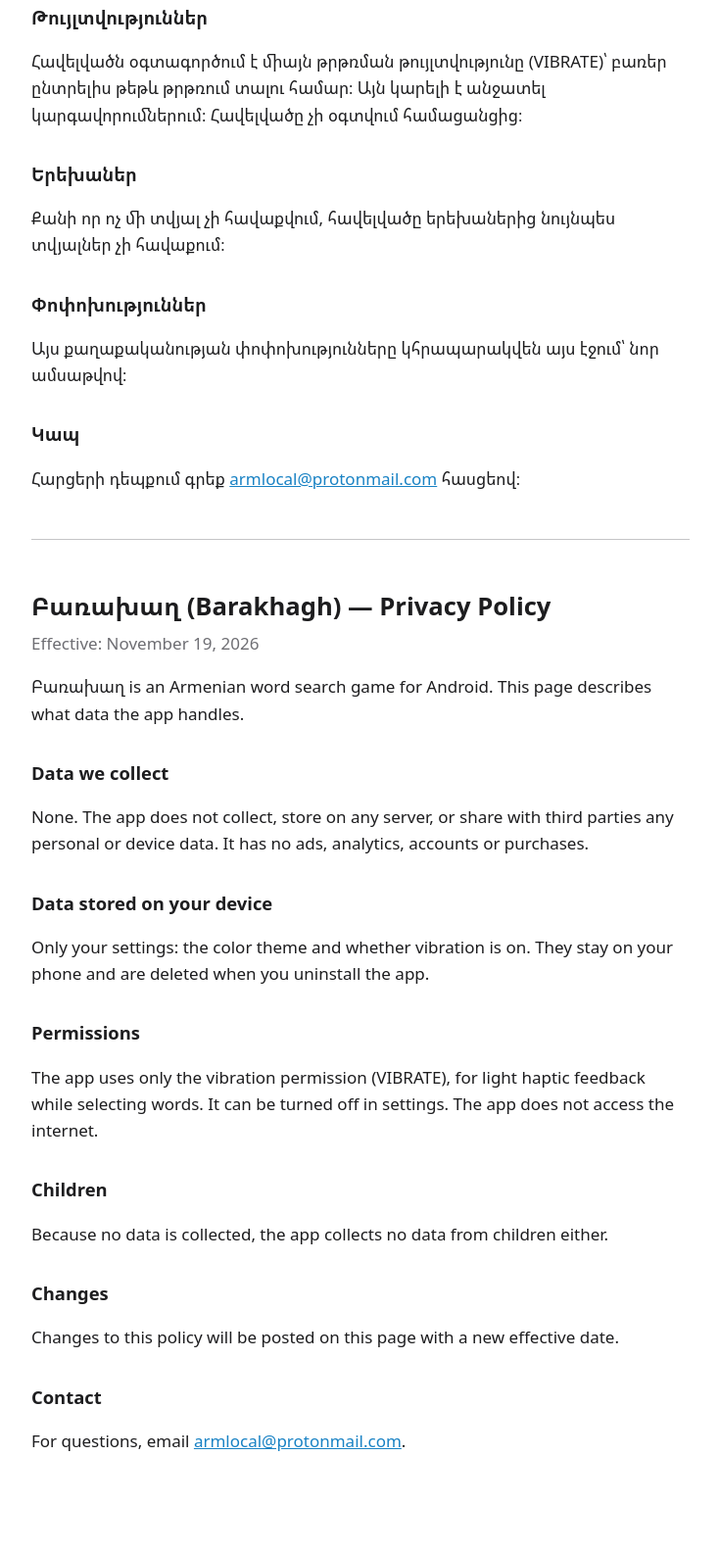
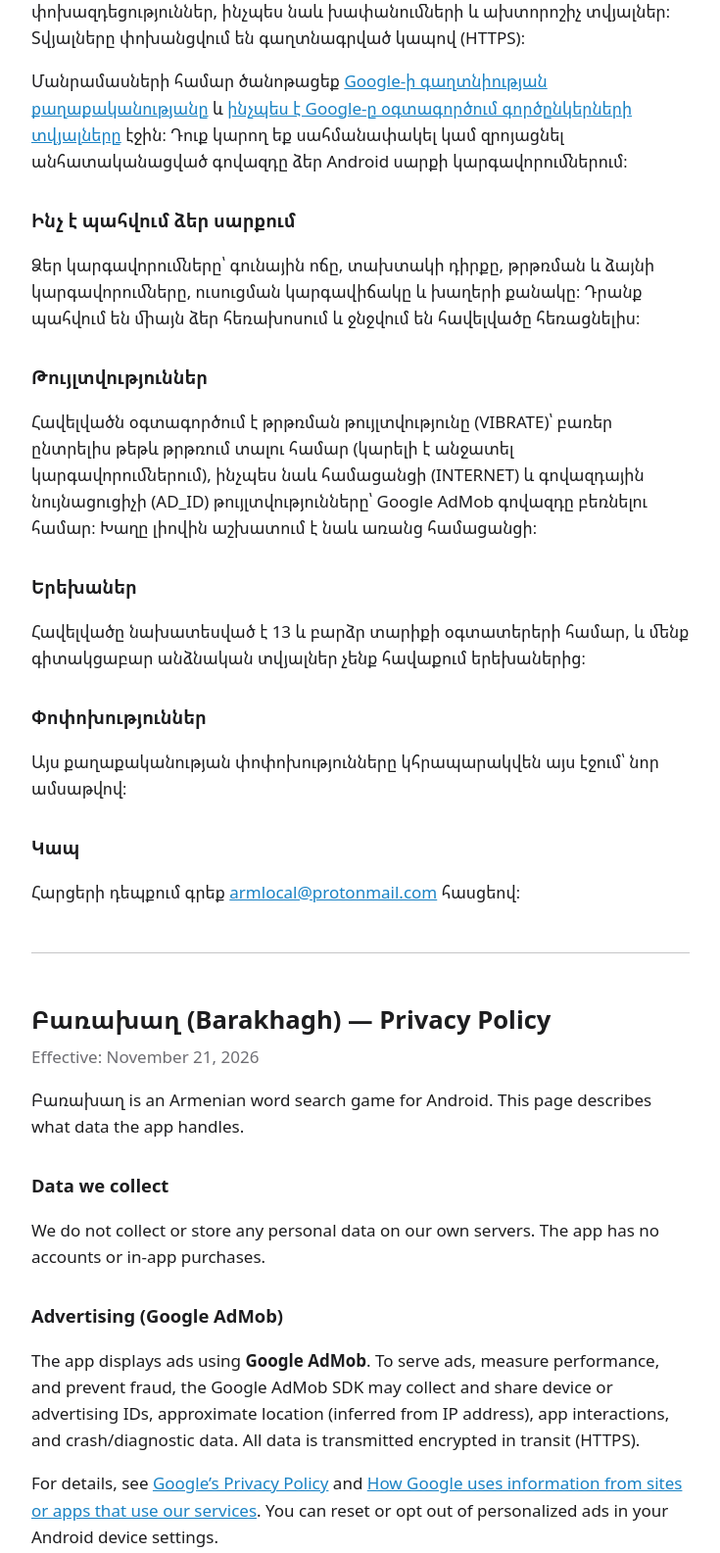
Before and after one commit to dmayilyan/barakhagh-privacy, a plain HTML site: page index.html in a window 1280 px wide. Shown: the part 582-2167 px from the top of the page at 98% size, without its empty margins (272-1007 px from the left). Drawn offline with Linux system fonts and the light colour scheme.

Commit message:
Update privacy policy for AdMob

```diff
--- a/index.html
+++ b/index.html
@@ -19,21 +19,25 @@
 <body>
 
 <h1>Բառախաղ — Գաղտնիության քաղաքականություն</h1>
-<p class="date">Ուժի մեջ է՝ 2026 թ. նոյեմբերի 19-ից</p>
+<p class="date">Ուժի մեջ է՝ 2026 թ. նոյեմբերի 21-ից</p>
 
 <p>Բառախաղը հայերեն բառախաղ է Android-ի համար։ Այս էջը նկարագրում է, թե ինչ տվյալների հետ է աշխատում հավելվածը։</p>
 
 <h2>Ինչ տվյալներ ենք հավաքում</h2>
-<p>Ոչ մի։ Հավելվածը չի հավաքում, չի պահում սերվերում և երրորդ կողմերին չի փոխանցում որևէ անձնական կամ սարքի տվյալ։ Չկան գովազդ, վերլուծական գործիքներ, հաշիվներ կամ գնումներ։</p>
+<p>Մենք ինքներս չենք հավաքում և չենք պահում որևէ անձնական տվյալ սերվերում։ Հավելվածը չունի հաշիվներ կամ գնումներ։</p>
+
+<h2>Գովազդ (Google AdMob)</h2>
+<p>Հավելվածը ցուցադրում է գովազդ <strong>Google AdMob</strong> ծառայության միջոցով։ Գովազդ ցուցադրելու, վերլուծության և խարդախության կանխարգելման համար Google AdMob SDK-ն կարող է հավաքել և փոխանցել հետևյալ տվյալները՝ սարքի կամ գովազդային նույնացուցիչ (Advertising ID), մոտավոր տեղադրություն (IP հասցեի հիման վրա), հավելվածում կատարված փոխազդեցություններ, ինչպես նաև խափանումների և ախտորոշիչ տվյալներ։ Տվյալները փոխանցվում են գաղտնագրված կապով (HTTPS)։</p>
+<p>Մանրամասների համար ծանոթացեք <a href="https://policies.google.com/privacy">Google-ի գաղտնիության քաղաքականությանը</a> և <a href="https://policies.google.com/technologies/partner-sites">ինչպես է Google-ը օգտագործում գործընկերների տվյալները</a> էջին։ Դուք կարող եք սահմանափակել կամ զրոյացնել անհատականացված գովազդը ձեր Android սարքի կարգավորումներում։</p>
 
 <h2>Ինչ է պահվում ձեր սարքում</h2>
-<p>Միայն ձեր կարգավորումները՝ գունային թեման և թրթռումը միացված է, թե ոչ։ Դրանք պահվում են միայն ձեր հեռախոսում և ջնջվում են հավելվածը հեռացնելիս։</p>
+<p>Ձեր կարգավորումները՝ գունային ոճը, տախտակի դիրքը, թրթռման և ձայնի կարգավորումները, ուսուցման կարգավիճակը և խաղերի քանակը։ Դրանք պահվում են միայն ձեր հեռախոսում և ջնջվում են հավելվածը հեռացնելիս։</p>
 
 <h2>Թույլտվություններ</h2>
-<p>Հավելվածն օգտագործում է միայն թրթռման թույլտվությունը (VIBRATE)՝ բառեր ընտրելիս թեթև թրթռում տալու համար։ Այն կարելի է անջատել կարգավորումներում։ Հավելվածը չի օգտվում համացանցից։</p>
+<p>Հավելվածն օգտագործում է թրթռման թույլտվությունը (VIBRATE)՝ բառեր ընտրելիս թեթև թրթռում տալու համար (կարելի է անջատել կարգավորումներում), ինչպես նաև համացանցի (INTERNET) և գովազդային նույնացուցիչի (AD_ID) թույլտվությունները՝ Google AdMob գովազդը բեռնելու համար։ Խաղը լիովին աշխատում է նաև առանց համացանցի։</p>
 
 <h2>Երեխաներ</h2>
-<p>Քանի որ ոչ մի տվյալ չի հավաքվում, հավելվածը երեխաներից նույնպես տվյալներ չի հավաքում։</p>
+<p>Հավելվածը նախատեսված է 13 և բարձր տարիքի օգտատերերի համար, և մենք գիտակցաբար անձնական տվյալներ չենք հավաքում երեխաներից։</p>
 
 <h2>Փոփոխություններ</h2>
 <p>Այս քաղաքականության փոփոխությունները կհրապարակվեն այս էջում՝ նոր ամսաթվով։</p>
@@ -44,22 +48,26 @@
 <hr>
 
 <h1 lang="en">Բառախաղ (Barakhagh) — Privacy Policy</h1>
-<p class="date" lang="en">Effective: November 19, 2026</p>
+<p class="date" lang="en">Effective: November 21, 2026</p>
 
 <div lang="en">
 <p>Բառախաղ is an Armenian word search game for Android. This page describes what data the app handles.</p>
 
 <h2>Data we collect</h2>
-<p>None. The app does not collect, store on any server, or share with third parties any personal or device data. It has no ads, analytics, accounts or purchases.</p>
+<p>We do not collect or store any personal data on our own servers. The app has no accounts or in-app purchases.</p>
+
+<h2>Advertising (Google AdMob)</h2>
+<p>The app displays ads using <strong>Google AdMob</strong>. To serve ads, measure performance, and prevent fraud, the Google AdMob SDK may collect and share device or advertising IDs, approximate location (inferred from IP address), app interactions, and crash/diagnostic data. All data is transmitted encrypted in transit (HTTPS).</p>
+<p>For details, see <a href="https://policies.google.com/privacy">Google’s Privacy Policy</a> and <a href="https://policies.google.com/technologies/partner-sites">How Google uses information from sites or apps that use our services</a>. You can reset or opt out of personalized ads in your Android device settings.</p>
 
 <h2>Data stored on your device</h2>
-<p>Only your settings: the color theme and whether vibration is on. They stay on your phone and are deleted when you uninstall the app.</p>
+<p>Your preferences: color theme, board position, vibration and sound settings, tutorial completion, and local game count. These stay only on your phone and are deleted when you uninstall the app.</p>
 
 <h2>Permissions</h2>
-<p>The app uses only the vibration permission (VIBRATE), for light haptic feedback while selecting words. It can be turned off in settings. The app does not access the internet.</p>
+<p>The app uses vibration (VIBRATE) for light haptic feedback while selecting words (can be turned off in settings), as well as internet access (INTERNET) and Advertising ID (AD_ID) to load Google AdMob ads. Gameplay itself works offline.</p>
 
 <h2>Children</h2>
-<p>Because no data is collected, the app collects no data from children either.</p>
+<p>The app is intended for users aged 13 and older, and we do not knowingly collect personal data from children.</p>
 
 <h2>Changes</h2>
 <p>Changes to this policy will be posted on this page with a new effective date.</p>
```
